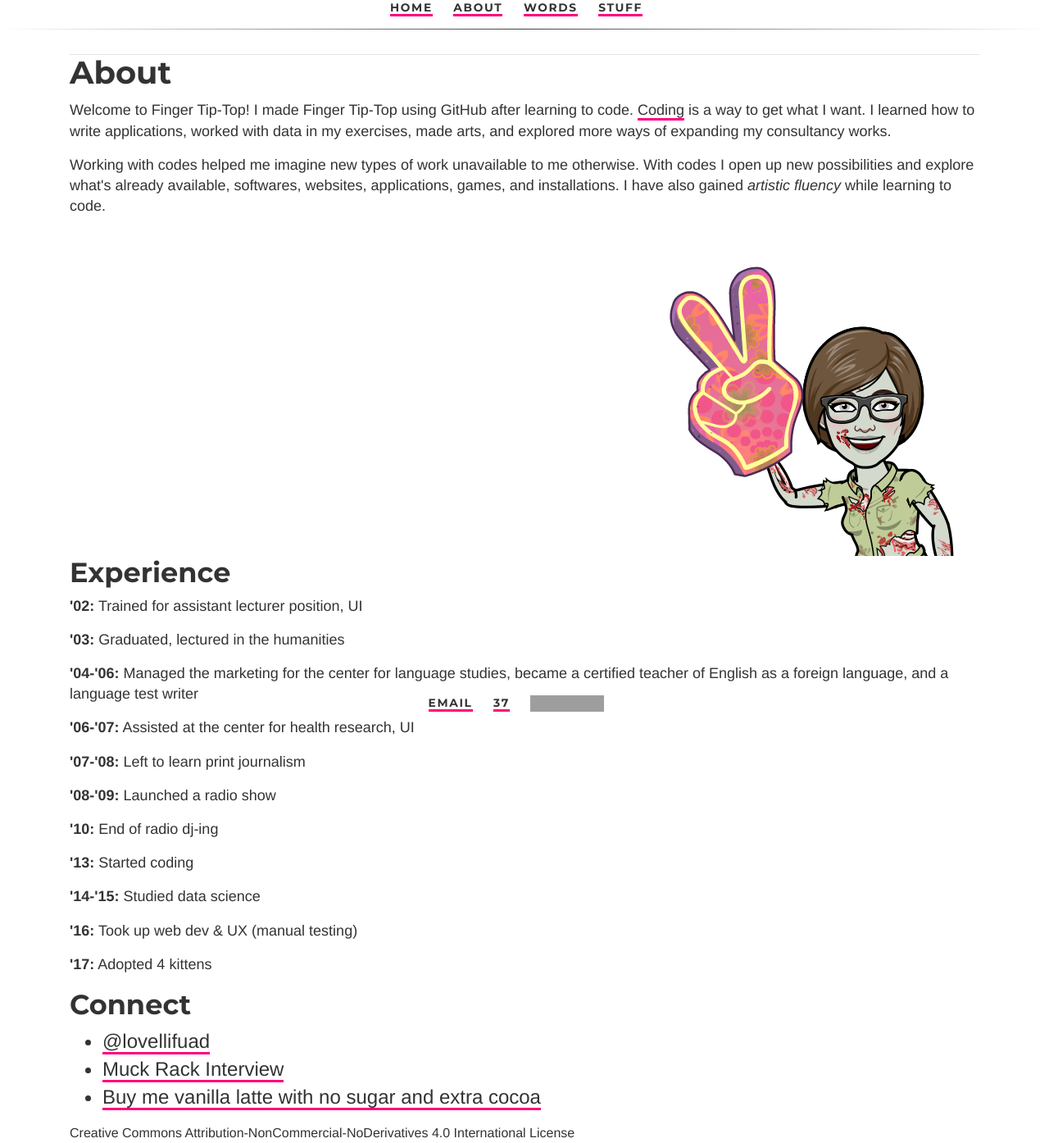
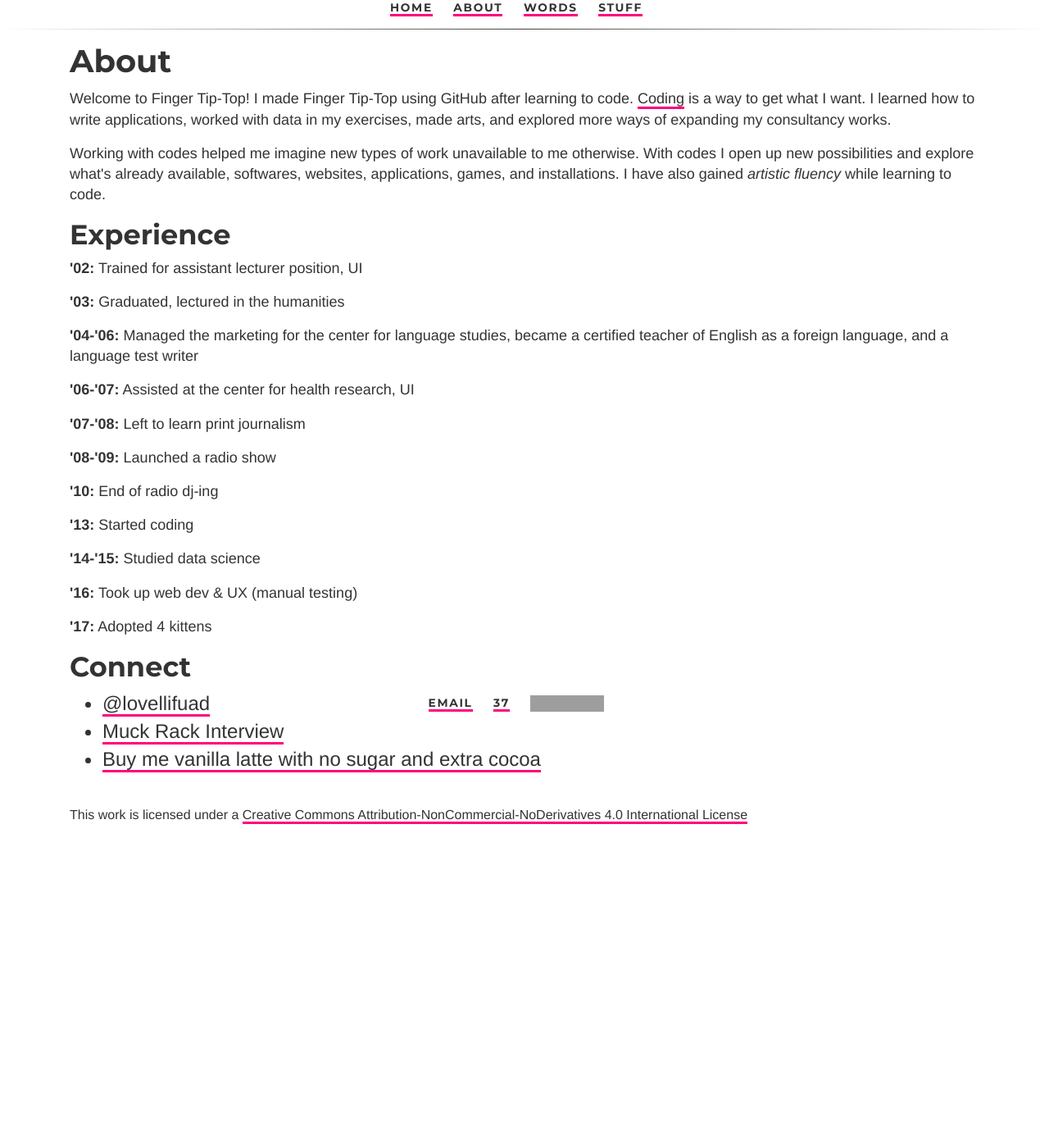
Before and after one commit to ariesti/ariesti.github.io, a Jekyll site: the page built from about/index.html, in a window 1280 px wide. Shown: the whole page at 82% size. Built offline with Jekyll 4.4.1, drawn with Linux system fonts in a browser that asks for light colours; after the commit the page ends 1006 px from its top, so only the background shows below that; grey boxes are pictures that could not be loaded.

Commit message:
Update index.html

```diff
--- a/about/index.html
+++ b/about/index.html
@@ -4,7 +4,7 @@ title: About Lovelli Fuad
 tagline: Coding is a way to get what I want
 description: Some details about Finger Tip-top and why it was created
 ---
-		<div class="left">
+
 			<h1>About</h1>
 			<p>
 			Welcome to Finger Tip-Top!
@@ -16,12 +16,6 @@ description: Some details about Finger Tip-top and why it was created
 			With codes I open up new possibilities and explore what's already available, softwares, websites, applications, games, and installations.
 			I have also gained <i>artistic fluency</i> while learning to code.
 			</p>
-		</div>
-<hr>
-		<div class="right">
-			<img src="/assets/1-ftt.png" alt="Finger Tip-Top" style="float:right" />
-		</div>
-		<div class="clear">
 			<h2>Experience</h2>
 			<p><strong>'02:</strong> Trained for assistant lecturer position, UI</p>
 			<p><strong>'03:</strong> Graduated, lectured in the humanities</p>
@@ -34,17 +28,13 @@ description: Some details about Finger Tip-top and why it was created
 			<p><strong>'14-'15:</strong> Studied data science</p>
 			<p><strong>'16:</strong> Took up web dev & UX (manual testing)</p>
 			<p><strong>'17:</strong> Adopted 4 kittens</p>
-		</div>
-		<div id="left">
 			<h2>Connect</h2>
 			<ul class="links">
 				<li><a href="https://twitter.com/lovellifuad">@lovellifuad</a></li>
 				<li><a href="https://muckrack.com/lovellifuad/interview">Muck Rack Interview</a></li>
 				<li><a href="https://ko-fi.com/A085SKR">Buy me vanilla latte with no sugar and extra cocoa</a></li>
 				</ul>
-		</div>
-		<div class="clear>
+
 			<br>
 			This work is licensed under a <a rel="license" href="http://creativecommons.org/licenses/by-nc-nd/4.0/">Creative Commons Attribution-NonCommercial-NoDerivatives 4.0 International License</a>
 			<br>
-		</div>
```
